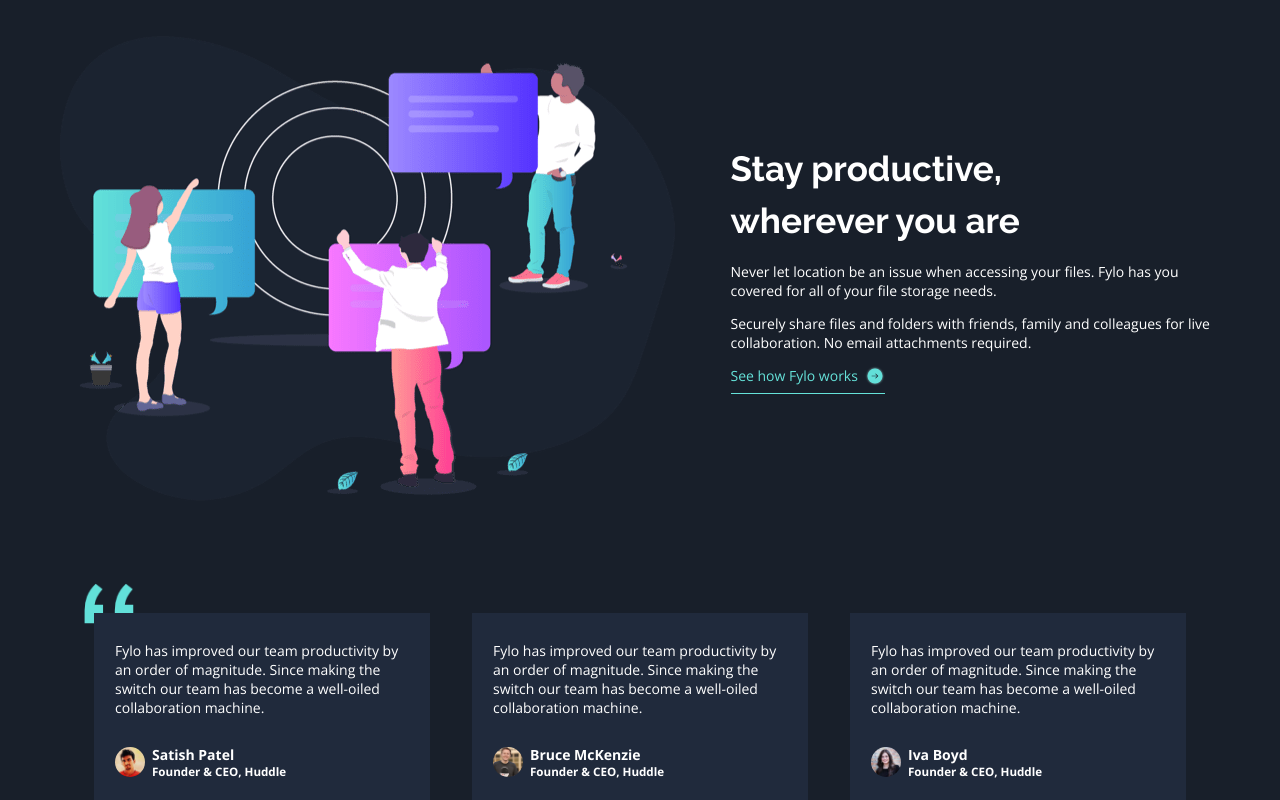
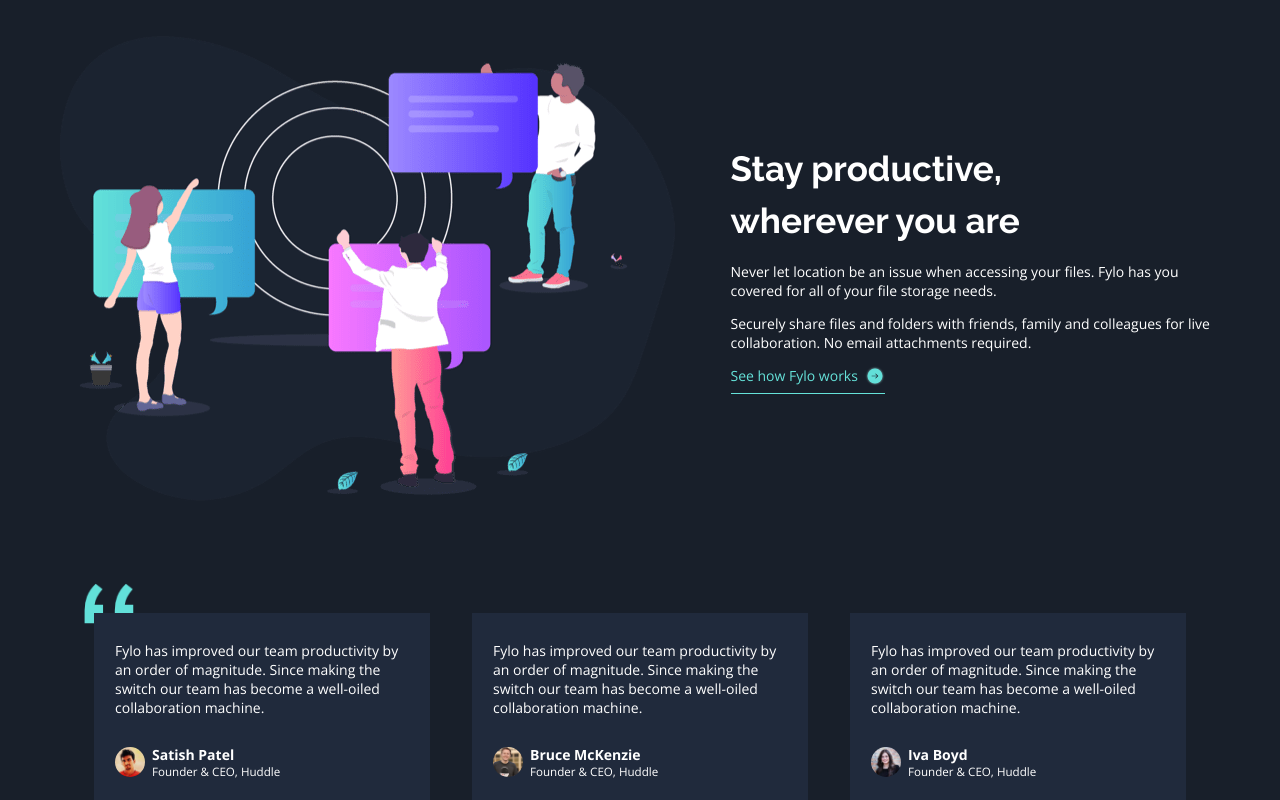
Before and after one commit to YesicaChui/challengeCSS, a plain HTML site: page index.html in a window 1280 px wide. Shown: the part 1620-2420 px from the top of the page. Drawn offline with nearby package versions, Linux system fonts and the light colour scheme.

Commit message:
fin section 3

```diff
--- a/css/index.css
+++ b/css/index.css
@@ -234,6 +234,12 @@ img {
   display: flex;
   gap: 3rem;
 }
+
+.testimonial_sub{
+  font-family: var(--font-secondary);
+  font-weight: var(--font-weight-regular);
+
+}
 /* .testimonial--quote {
   position: relative;
   background-color: red;
--- a/index.html
+++ b/index.html
@@ -103,7 +103,7 @@
             <img src="./images/profile-1.jpg" width="30" height="20" alt="">
             <hgroup>
               <h4>Satish Patel</h4>
-              <h5>Founder & CEO, Huddle</h5>
+              <h5 class="testimonial_sub">Founder & CEO, Huddle</h5>
             </hgroup>
           </div>
         </article>
@@ -114,7 +114,7 @@
             <img src="./images/profile-2.jpg" width="30" height="20" alt="">
             <hgroup>
               <h4>Bruce McKenzie</h4>
-              <h5>Founder & CEO, Huddle</h5>
+              <h5 class="testimonial_sub">Founder & CEO, Huddle</h5>
             </hgroup>
           </div>
         </article>
@@ -125,7 +125,7 @@
             <img src="./images/profile-3.jpg" width="30" height="20" alt="">
             <hgroup>
               <h4>Iva Boyd</h4>
-              <h5>Founder & CEO, Huddle</h5>
+              <h5 class="testimonial_sub">Founder & CEO, Huddle</h5>
             </hgroup>
           </div>
         </article>
```
